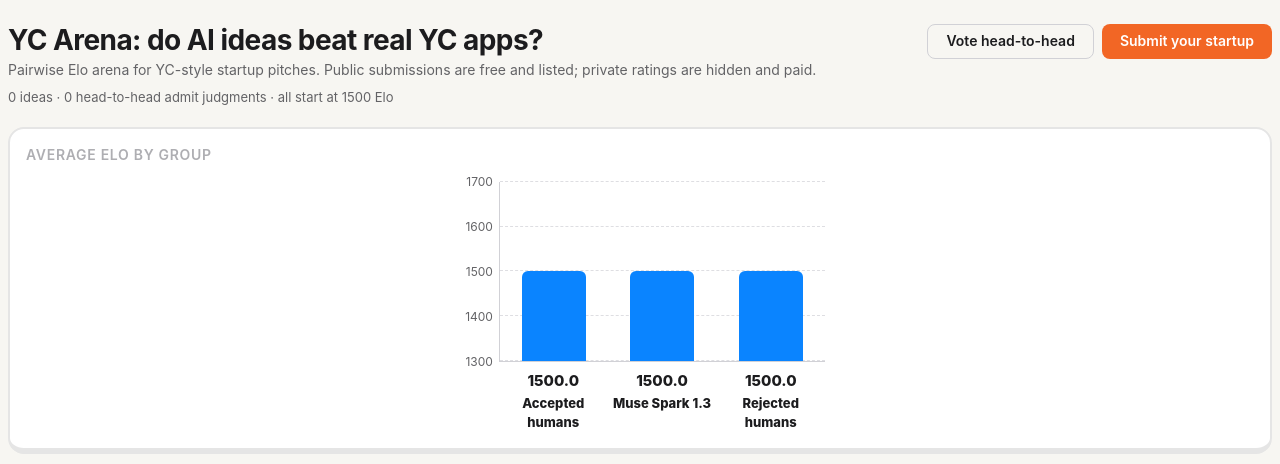
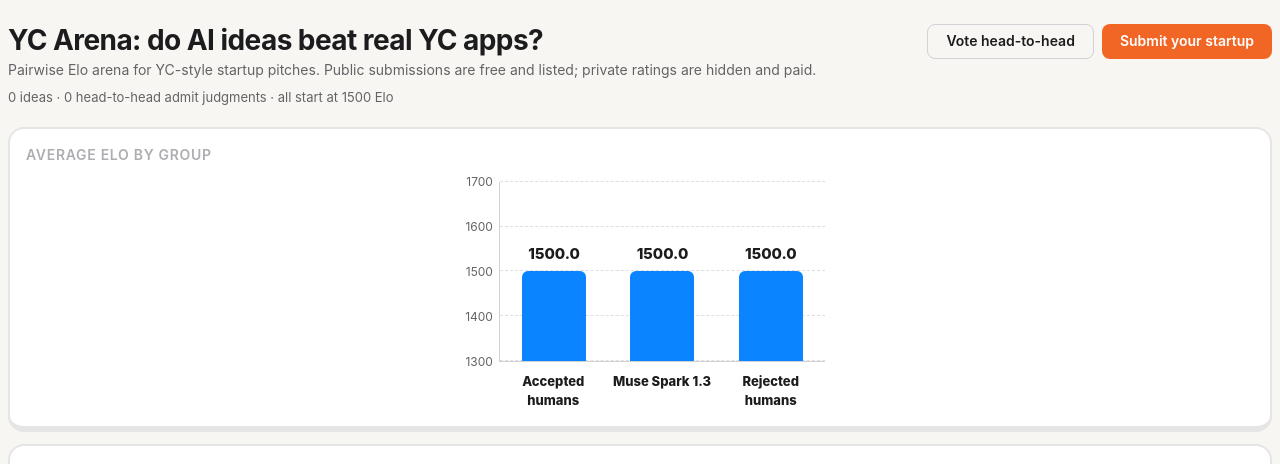
Before and after one commit to theaustinhatfield/Elorator, a Django app: page / in a window 1280 px wide. Shown: the part 52-516 px from the top of the page. Run offline with Django 4.2, Linux system fonts and the light colour scheme; tables that the repository leaves empty hold one stand-in row (values such as "Sample post").

Commit message:
Chart values float above bar tops

```diff
--- a/core/templates/core/leaderboard.html
+++ b/core/templates/core/leaderboard.html
@@ -31,15 +31,15 @@
         <div style="position:absolute; left:0; right:0; bottom:{{ t.pct }}%; border-top:1px dashed var(--separator); opacity:0.7;"></div>
         {% endfor %}
         {% for g in groups %}
-        <div style="flex:1; height:100%; display:flex; align-items:flex-end; justify-content:center; position:relative;">
-          <div style="width:64px; max-width:80%; height:{{ g.pct }}%; border-radius:6px 6px 0 0; {% if g.is_top %}background:#0A84FF;{% else %}background:#AEAEB2;{% endif %}" title="{{ g.label }}: {{ g.avg }}"></div>
+        <div style="flex:1; height:100%; position:relative;">
+          <div style="position:absolute; bottom:0; left:50%; transform:translateX(-50%); width:64px; max-width:80%; height:{{ g.pct }}%; border-radius:6px 6px 0 0; {% if g.is_top %}background:#0A84FF;{% else %}background:#AEAEB2;{% endif %}" title="{{ g.label }}: {{ g.avg }}"></div>
+          <div style="position:absolute; bottom:calc({{ g.pct }}% + 6px); left:0; right:0; text-align:center; font-size:15px; font-weight:800; white-space:nowrap;">{{ g.avg }}</div>
         </div>
         {% endfor %}
       </div>
       <div style="display:flex;">
         {% for g in groups %}
         <div style="flex:1; text-align:center; padding-top:8px;">
-          <div style="font-size:15px; font-weight:800;">{{ g.avg }}</div>
           <div style="font-size:13px; font-weight:800; margin-top:2px;">{{ g.label }}</div>
         </div>
         {% endfor %}
```
